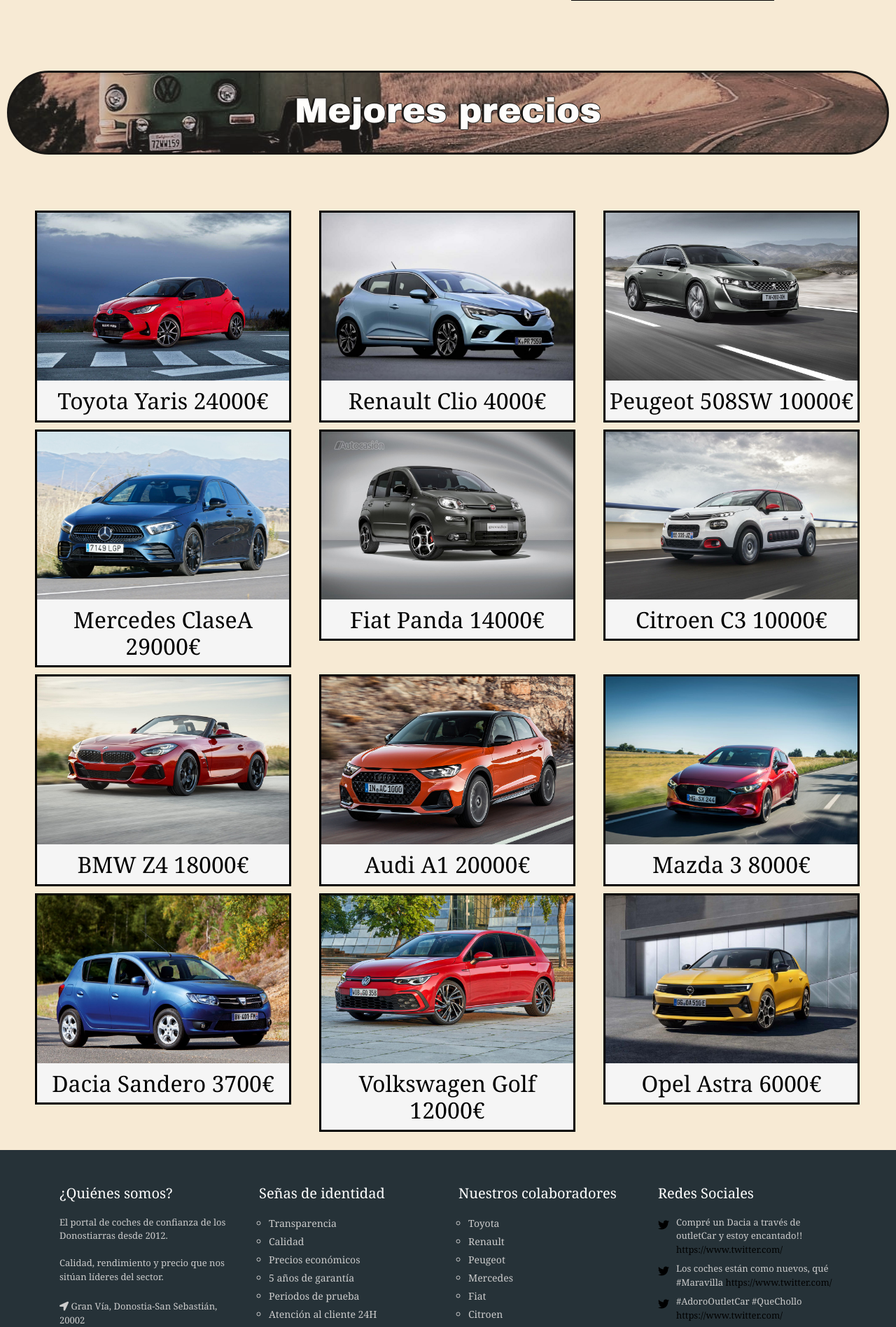
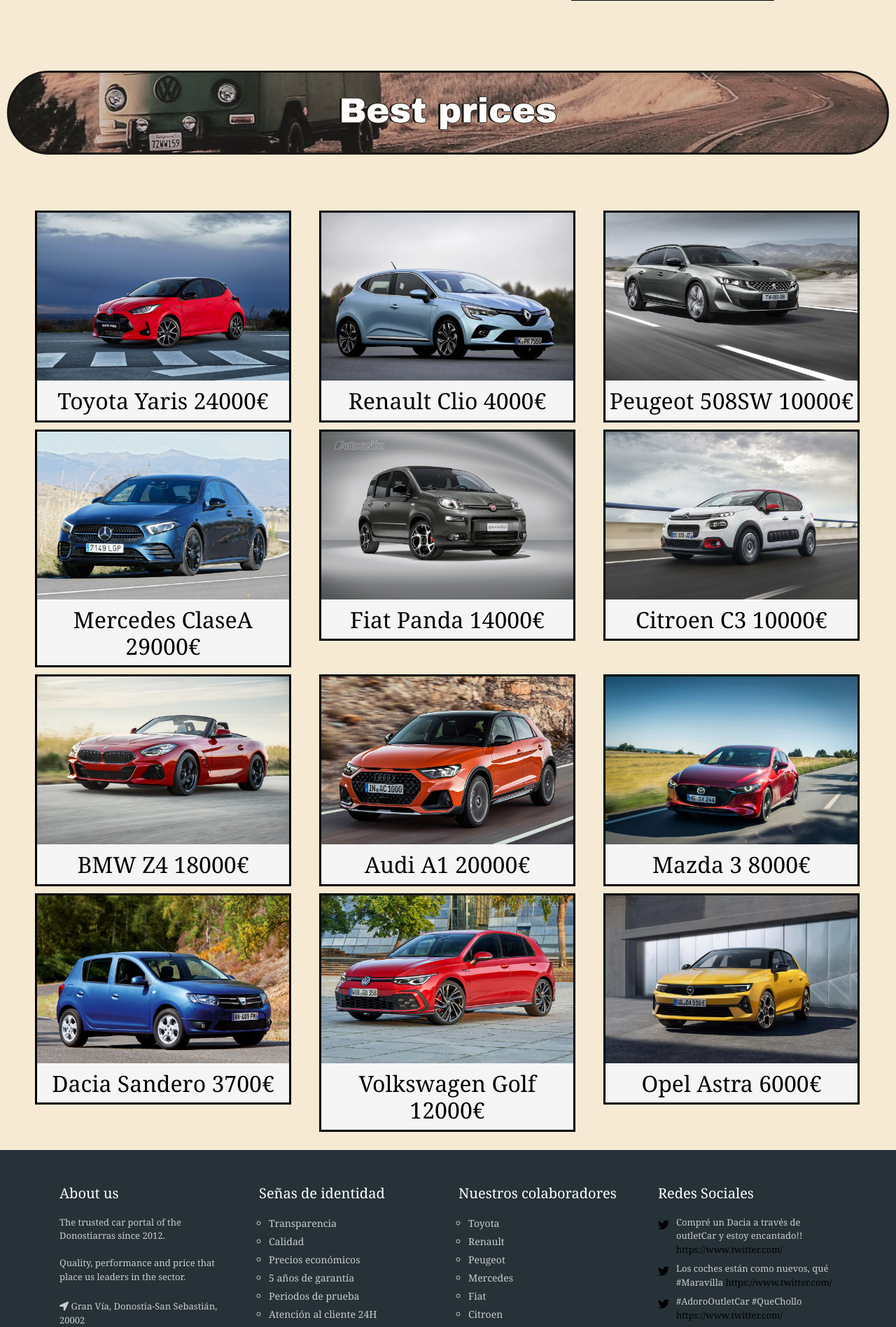
Before and after one commit to rubenclaveras/OutletCar, a Django app: page /indexIngles.html in a window 1280 px wide. Shown: the part 1050-2947 px from the top of the page at 70% size. Run offline with Django 3.2, Linux system fonts and the light colour scheme; data comes from the database, SQL or seed files in the repository; some libraries are stand-ins or nearby versions.

Commit message:
traduccion

```diff
--- a/templates/indexIngles.html
+++ b/templates/indexIngles.html
@@ -172,7 +172,7 @@
             </div>
         </div>
 
-        <h1 class="cabecera" data-aos="fade-right" data-aos-duration="40000">Mejores precios</h1>
+        <h1 class="cabecera" data-aos="fade-right" data-aos-duration="40000">Best prices</h1>
         <div class="inicialCategoria">
             <div class="categoriaMarcaAnuncio">
                 <ul>
@@ -200,9 +200,9 @@
             <div class="container bottom_border">
                 <div class="row">
                     <div class=" col-sm-4 col-md col-sm-4  col-12 col">
-                        <h5 class="headin5_amrc col_white_amrc pt2">¿Quiénes somos?</h5>
+                        <h5 class="headin5_amrc col_white_amrc pt2">About us</h5>
 
-                        <p class="mb10">El portal de coches de confianza de los Donostiarras desde 2012.<br><br>Calidad, rendimiento y precio que nos sitúan líderes del sector.</p>
+                        <p class="mb10">The trusted car portal of the Donostiarras since 2012.<br><br>Quality, performance and price that place us leaders in the sector.</p>
                         <p><i class="fa fa-location-arrow"></i> Gran Vía, Donostia-San Sebastián, 20002 </p>
                         <p><i class="fa fa-phone"></i> +34 - 943 25 24 23 </p>
                         <p><i class="fa fa fa-envelope"></i> outletcardeusto@udeusto.es </p>
```
